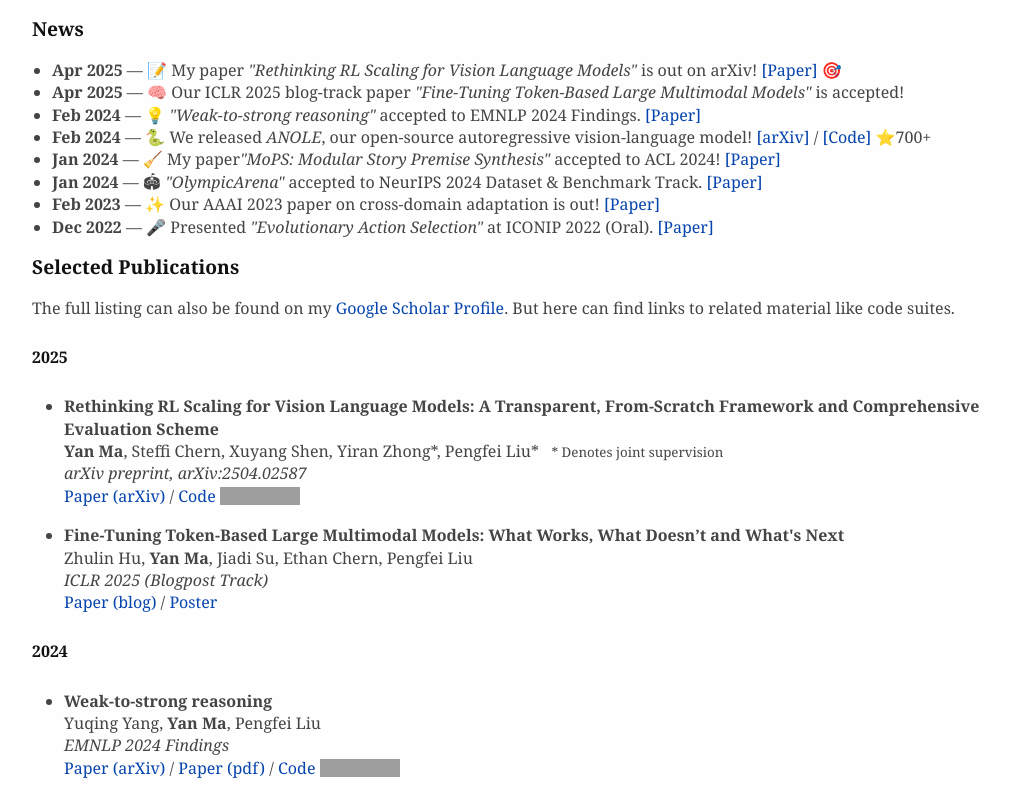
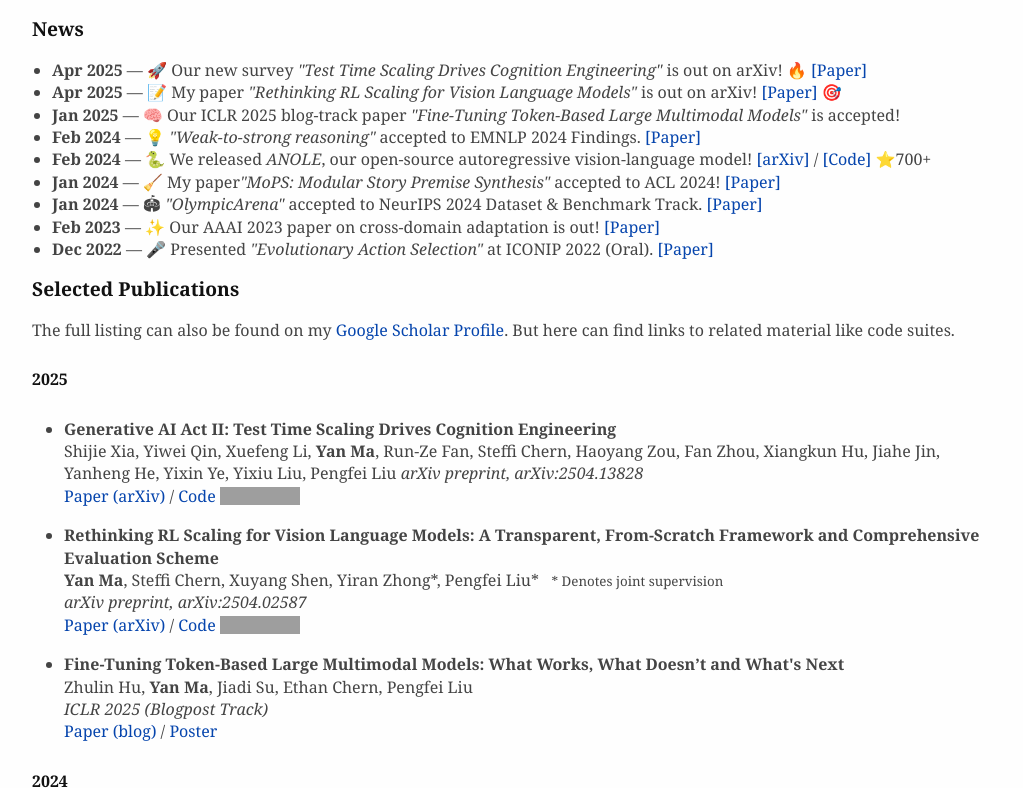
Before and after one commit to YanMaaaa/YanMaaaa.github.io, a plain HTML site: page index.html in a window 1280 px wide. Shown: the part 519-1307 px from the top of the page, without its empty margins (128-1151 px from the left). Drawn offline with Linux system fonts and the light colour scheme; grey boxes are pictures that could not be loaded.

Commit message:
update 2025.04.26

```diff
--- a/index.html
+++ b/index.html
@@ -405,8 +405,9 @@ contributing to Game AI research.
 
 <h4 id="news" style="clear:both; margin-top: 14px; margin-bottom: 8px;">News</h4>
 <ul style="list-style-type: disc; padding-left: 20px;">
+  <li><strong>Apr 2025</strong> — 🚀 Our new survey <em>"Test Time Scaling Drives Cognition Engineering"</em> is out on arXiv! 🔥 <a href="https://arxiv.org/abs/2504.13828">[Paper]</a></li>
   <li><strong>Apr 2025</strong> — 📝 My paper <em>"Rethinking RL Scaling for Vision Language Models"</em> is out on arXiv! <a href="https://arxiv.org/abs/2504.02587">[Paper]</a> 🎯</li>
-  <li><strong>Apr 2025</strong> — 🧠 Our ICLR 2025 blog-track paper <em>"Fine-Tuning Token-Based Large Multimodal Models"</em> is accepted!</a></li>
+  <li><strong>Jan 2025</strong> — 🧠 Our ICLR 2025 blog-track paper <em>"Fine-Tuning Token-Based Large Multimodal Models"</em> is accepted!</a></li>
   <li><strong>Feb 2024</strong> — 💡 <em>"Weak-to-strong reasoning"</em> accepted to EMNLP 2024 Findings. <a href="#">[Paper]</a></li>
   <li><strong>Feb 2024</strong> — 🐍 We released <em>ANOLE</em>, our open-source autoregressive vision-language model! <a href="https://arxiv.org/abs/2407.06135">[arXiv]</a> / <a href="https://github.com/GAIR-NLP/Anole">[Code]</a> ⭐️700+</li>
   <li><strong>Jan 2024</strong> — 🧹 My paper<em>"MoPS: Modular Story Premise Synthesis"</em> accepted to ACL 2024! <a href="https://arxiv.org/abs/2406.05690">[Paper]</a></li>
@@ -421,12 +422,23 @@ href="https://scholar.google.co.jp/citations?user=tnJyAAoAAAAJ&hl=en">Google
 Scholar Profile</a>. But here can find links to related
 material like code suites.</p>
 <h5 id="section">2025</h5>
-<ul>
-<li>
+<ul><li>
 <div class="line-block">
 <strong>
- Rethinking RL Scaling for Vision Language Models: A Transparent, From-Scratch
- Framework and Comprehensive Evaluation Scheme
+Generative AI Act II: Test Time Scaling Drives Cognition Engineering
+</strong>
+<br/>
+Shijie Xia, Yiwei Qin, Xuefeng Li, <strong>Yan Ma</strong>, Run-Ze Fan, Steffi Chern, Haoyang Zou, Fan Zhou, Xiangkun Hu, Jiahe Jin, Yanheng He, Yixin Ye, Yixiu Liu, Pengfei Liu
+<em>arXiv preprint, arXiv:2504.13828</em><br>
+<a href="https://arxiv.org/abs/2504.13828">Paper (arXiv)</a> /
+<a href="https://github.com/GAIR-NLP/cognition-engineering"> Code</a>
+<img alt="" src="https://img.shields.io/github/stars/GAIR-NLP/cognition-engineering?style=social&amp;label=Stars" style="width: 5em; height: 1.15em; margin-bottom: 0.20em" />
+</div></li></ul>
+<ul><li>
+<div class="line-block">
+<strong>
+Rethinking RL Scaling for Vision Language Models: A Transparent, From-Scratch
+Framework and Comprehensive Evaluation Scheme
 </strong>
 <br/>
 <strong>Yan Ma</strong>, Steffi Chern, Xuyang Shen, Yiran Zhong*, Pengfei Liu*  &nbsp;&nbsp;<small>* Denotes joint supervision</small><br/>
@@ -568,6 +580,9 @@ Contributor, mainly maintained by <a href="https://yingpengma.github.io/">Yingpe
 <h5 id="talks" style="clear:both; margin-top: 14px; margin-bottom: 8px;">Invited Talks</h5>
 <ul style="padding-left: 20px;">
 <li>
+<em>Rethinking RL Scaling for Vision Language Models: A Transparent, From-Scratch Framework and Comprehensive Evaluation Scheme </em>. Hosted by wisemodel, 2025.04
+</li>
+<li>
 <em>ANOLE: An Open, Autoregressive, Native Large Multimodal Models for Interleaved Image-Text Generation</em>. Hosted by ByteDance, 2024.08
 </li>
 </ul>
@@ -578,7 +593,7 @@ Conference reviewer of : COLM (2025), NeurIPS (2025)
 </li>
 </ul>
 
-<div>Last Update: April 19, 2025</div>
+<div>Last Update: April 26, 2025</div>
 <p style="font-size: 0.9em; color: gray; margin-top: 10px;">
 Website template adapted from <a href="http://joschu.net/index.html" target="_blank" style="text-decoration: none; color: gray;">joschu.net</a>.
 </p>
```
